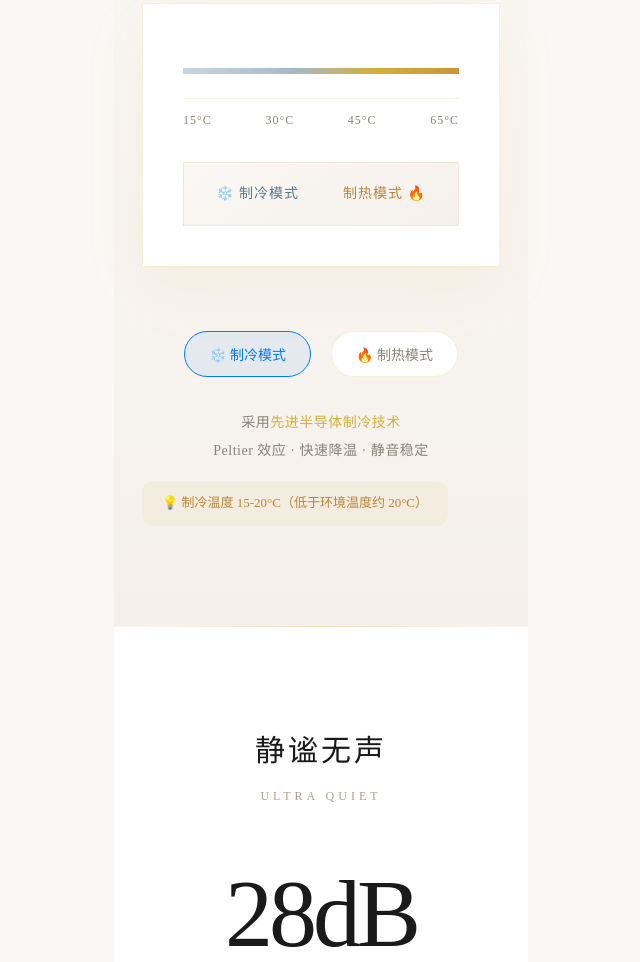
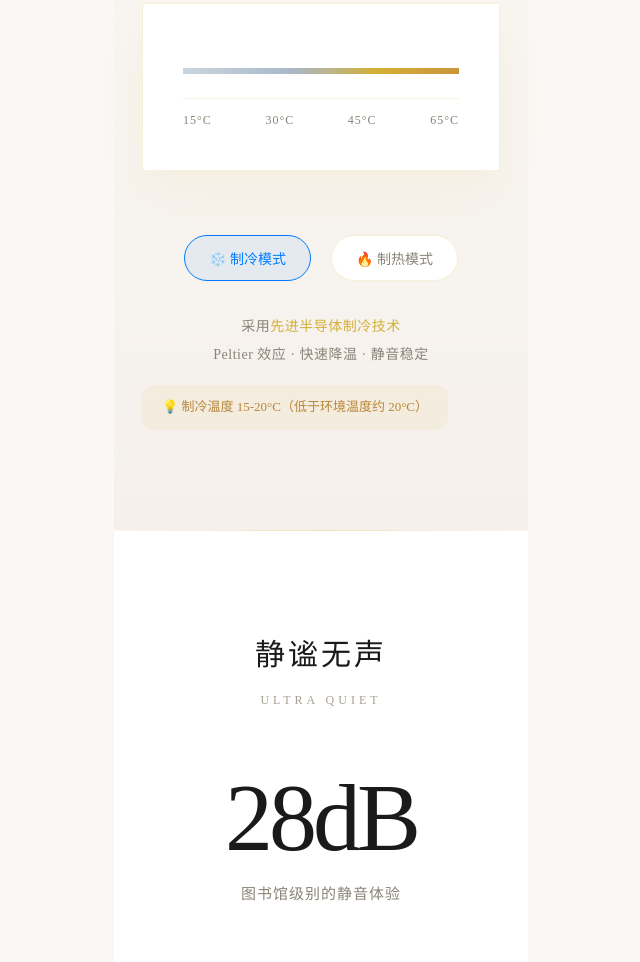
Before and after one commit to z-q-88/tripcoll-product-page, a website: page design-luxury.html in a window 1280 px wide. Shown: the part 1885-2847 px from the top of the page, without its empty margins (319-959 px from the left). Drawn offline with Linux system fonts and the light colour scheme.

Commit message:
优化：移除制冷制热重复指示器，只保留可交互按钮

```diff
--- a/design-luxury.html
+++ b/design-luxury.html
@@ -831,10 +831,6 @@
                     <span class="temp-label">45°C</span>
                     <span class="temp-label">65°C</span>
                 </div>
-                <div class="temp-indicators">
-                    <span class="temp-mode cold">❄️ 制冷模式</span>
-                    <span class="temp-mode heat">制热模式 🔥</span>
-                </div>
             </div>
 
             <div style="text-align: center; margin-bottom: 24px;">
```
Also changed, not shown: design-pro.html (+0 -4 lines), index.html (+0 -4 lines).
